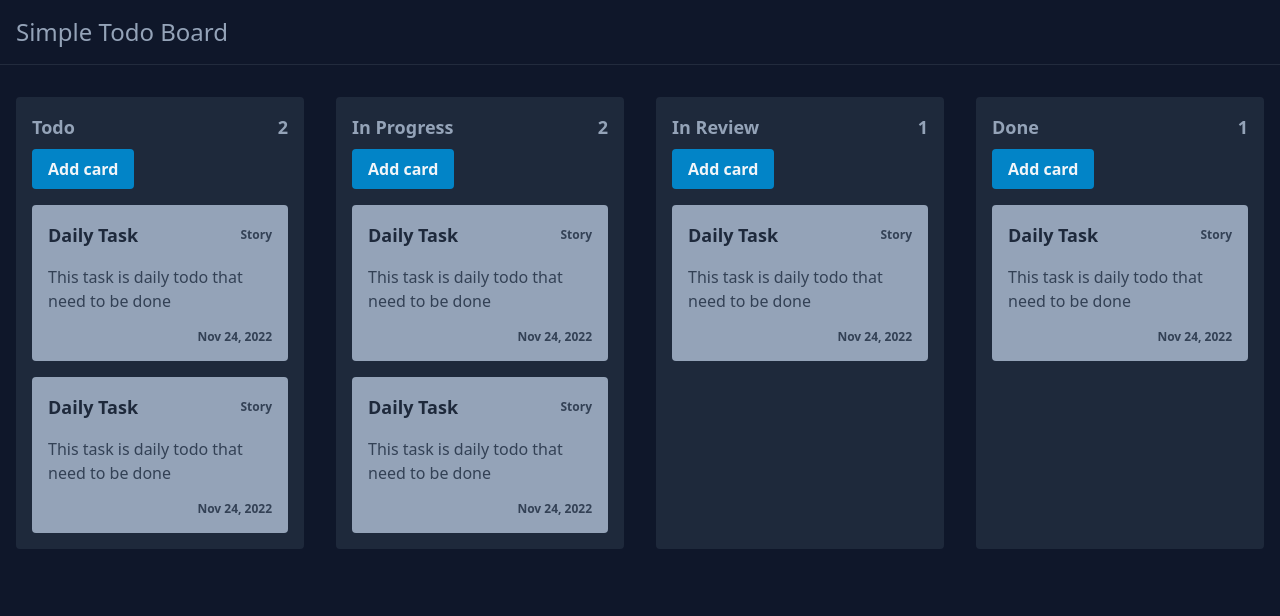
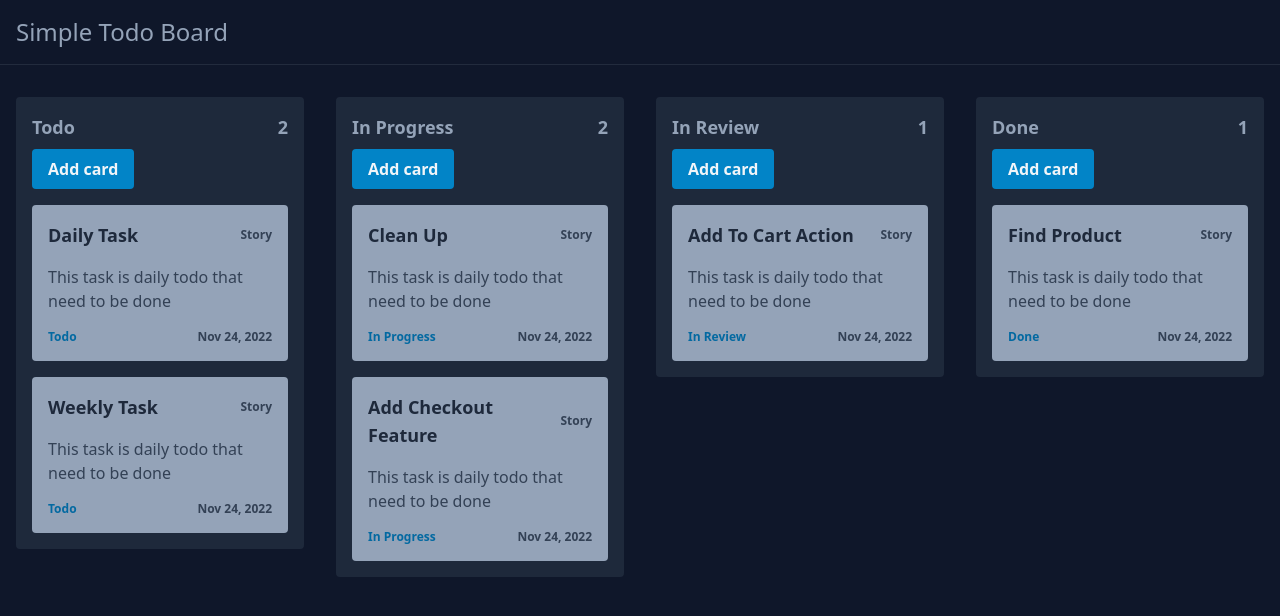
Before and after one commit to adityarahmayadi/aka-todo-board, a Next.js app: page / in a window 1280 px wide. Shown: the top 616 px of the page. Built offline with nearby package versions, Linux system fonts and the light colour scheme.

Commit message:
feat: add dropable and dragable functionality

```diff
--- a/components/board/index.js
+++ b/components/board/index.js
@@ -4,15 +4,22 @@ export function Board({
   title,
   count = 0,
   children,
-  onAddCard
+  onAddCard,
+  onDrop,
 }){
+  const allowDrop = e => e.preventDefault();
+
+  const handleDrop = useCallback((e) => {
+    const data = JSON.parse(e.dataTransfer.getData('item'));
+    onDrop?.(data, title);
+  }, [onDrop, title])
 
   const handleAddCard = useCallback(() => {
     onAddCard?.()
   }, [onAddCard])
 
   return(
-    <div className="flex-1 bg-slate-800 highlight-white/5 ring-0 rounded p-4">
+    <div className="flex-1 bg-slate-800 highlight-white/5 ring-0 rounded p-4 h-auto">
       <div className="flex justify-between align-middle mb-2">
         <p className="text-slate-400 font-semibold size text-lg">
           {title}
@@ -29,7 +36,7 @@ export function Board({
           Add card
         </button>
       </div>
-      <div className="flex flex-col gap-4">
+      <div className="flex flex-col gap-4 min-h-[156px]" onDragOver={allowDrop} onDrop={handleDrop}>
         { children }
       </div>
     </div>
--- a/components/card/index.js
+++ b/components/card/index.js
@@ -1,11 +1,37 @@
+import { useCallback } from "react"
+
 export function Card({
-  title,
-  desc,
-  expiredAt,
-  category
+  item,
+  setDragElement,
+  moveItem
 }){
+  const { desc, title, category, expiredAt, status } = item;
+  const onDragStart = useCallback(({ dataTransfer, target }) => {
+    dataTransfer.setData('item', JSON.stringify(item));
+    setDragElement(item);
+    setTimeout(() => {
+      target.style.visibility = "hidden";
+    }, 1)
+  }, [item, setDragElement])
+
+  const onDragOver = useCallback((e) => {
+    moveItem(e.target.getAttribute('data-id'));
+    e.preventDefault();
+  }, [moveItem])
+
+  const onDragEnd = useCallback((e) => {
+    e.target.style.visibility = "visible"
+  }, [])
+
   return(
-    <div className="p-4 rounded border-slate-500/30 w-full bg-slate-400 text-slate-700 cursor-pointer">
+    <div
+      className="p-4 rounded border-slate-500/30 w-full bg-slate-400 text-slate-700 cursor-pointer"
+      draggable
+      onDragStart={onDragStart}
+      onDragOver={onDragOver}
+      onDragEnd={onDragEnd}
+      data-id={item.id}
+    >
       <div className="flex justify-between mb-4 items-center">
         <p className="text-lg font-semibold text-slate-800">{title}</p>
         <p className="font-bold text-xs">{category}</p>
@@ -13,9 +39,14 @@ export function Card({
       <p className="mb-4">
         {desc}
       </p>
-      <p className="font-bold text-xs text-end">
-        {expiredAt}
-      </p>
+      <div className="flex justify-between">
+        <p className="font-bold text-xs text-sky-700">
+          {status}
+        </p>
+        <p className="font-bold text-xs">
+          {expiredAt}
+        </p>
+      </div>
     </div>
   )
 }
--- a/data/index.js
+++ b/data/index.js
@@ -9,7 +9,7 @@ export const data = [
   },
   {
     id: 'TA-002',
-    title: 'Daily Task',
+    title: 'Weekly Task',
     desc: 'This task is daily todo that need to be done',
     expiredAt: 'Nov 24, 2022',
     category: 'Story',
@@ -17,7 +17,7 @@ export const data = [
   },
   {
     id: 'TA-003',
-    title: 'Daily Task',
+    title: 'Clean Up',
     desc: 'This task is daily todo that need to be done',
     expiredAt: 'Nov 24, 2022',
     category: 'Story',
@@ -25,7 +25,7 @@ export const data = [
   },
   {
     id: 'TA-004',
-    title: 'Daily Task',
+    title: 'Add Checkout Feature',
     desc: 'This task is daily todo that need to be done',
     expiredAt: 'Nov 24, 2022',
     category: 'Story',
@@ -33,7 +33,7 @@ export const data = [
   },
   {
     id: 'TA-005',
-    title: 'Daily Task',
+    title: 'Add To Cart Action',
     desc: 'This task is daily todo that need to be done',
     expiredAt: 'Nov 24, 2022',
     category: 'Story',
@@ -41,7 +41,7 @@ export const data = [
   },
   {
     id: 'TA-006',
-    title: 'Daily Task',
+    title: 'Find Product',
     desc: 'This task is daily todo that need to be done',
     expiredAt: 'Nov 24, 2022',
     category: 'Story',
@@ -49,7 +49,7 @@ export const data = [
   },
   {
     id: 'TA-007',
-    title: 'Daily Task',
+    title: 'Delete Product',
     desc: 'This task is daily todo that need to be done',
     expiredAt: 'Nov 24, 2022',
     category: 'Story',
--- a/pages/index.js
+++ b/pages/index.js
@@ -1,35 +1,66 @@
-import { useState } from "react"
-import { Board } from "../components/board"
-import { Card } from "../components/card"
-import { Header } from "../components/header"
+import { useCallback, useState } from 'react'
+import { Board } from '../components/board'
+import { Card } from '../components/card'
+import { Empty } from '../components/empty'
+import { Header } from '../components/header'
 import { data } from '../data'
 
 export default function Home() {
   const [items, setItems] = useState(data);
+  const [dragEl, setDragEl] = useState(null);
+
+  const onDrop = useCallback((item, status) => {
+    if(item.status === status){
+      return;
+    }
+
+    setItems(prevState => {
+      const newItems = prevState
+        .filter(i => i.id !== item.id)
+        .concat({ ...item, status})
+      return [...newItems];
+    })
+  }, [])
+
+  const moveItem = useCallback((el) => {
+    setItems(prevState => {
+      const itemIndex = prevState.findIndex(i => i.id === dragEl.id);
+      const hoverIndex = prevState.findIndex(i => i.id === el);
+      const newState = [...prevState];
+
+      newState.splice(itemIndex, 1);
+      newState.splice(hoverIndex, 0, dragEl)
+      return [ ...newState ];
+    })
+  }, [dragEl])
+
+  const setDragElement = useCallback((el) => {
+    setDragEl(el)
+  }, [])
 
   return (
     <>
       <Header />
-      <div className="container px-4 py-8 mx-auto">
-        <div className="flex row gap-8">
+      <div className='container px-4 py-8 mx-auto'>
+        <div className='flex row gap-8 items-start'>
           {
-            ["Todo", "In Progress", "In Review", "Done"].map((status) => {
-              console.log({ items });
+            ['Todo', 'In Progress', 'In Review', 'Done'].map((status) => {
               const count = items.filter(item => item.status === status).length;
               return(
                 <Board
-                  title={status} key={`board-${status}`}
+                  key={`board-${status}`}
+                  onDrop={onDrop}
+                  title={status}
                   count={count}
                 >
                   { items
                       .filter(item => item.status === status)
-                      .map(({ id, title, desc, category, expiredAt }) => (
+                      .map((item) => (
                         <Card
-                          key={id}
-                          title={title}
-                          desc={desc}
-                          category={category}
-                          expiredAt={expiredAt}
+                          key={item.id}
+                          item={item}
+                          moveItem={moveItem}
+                          setDragElement={setDragElement}
                         />
                       ))
                   }
```
